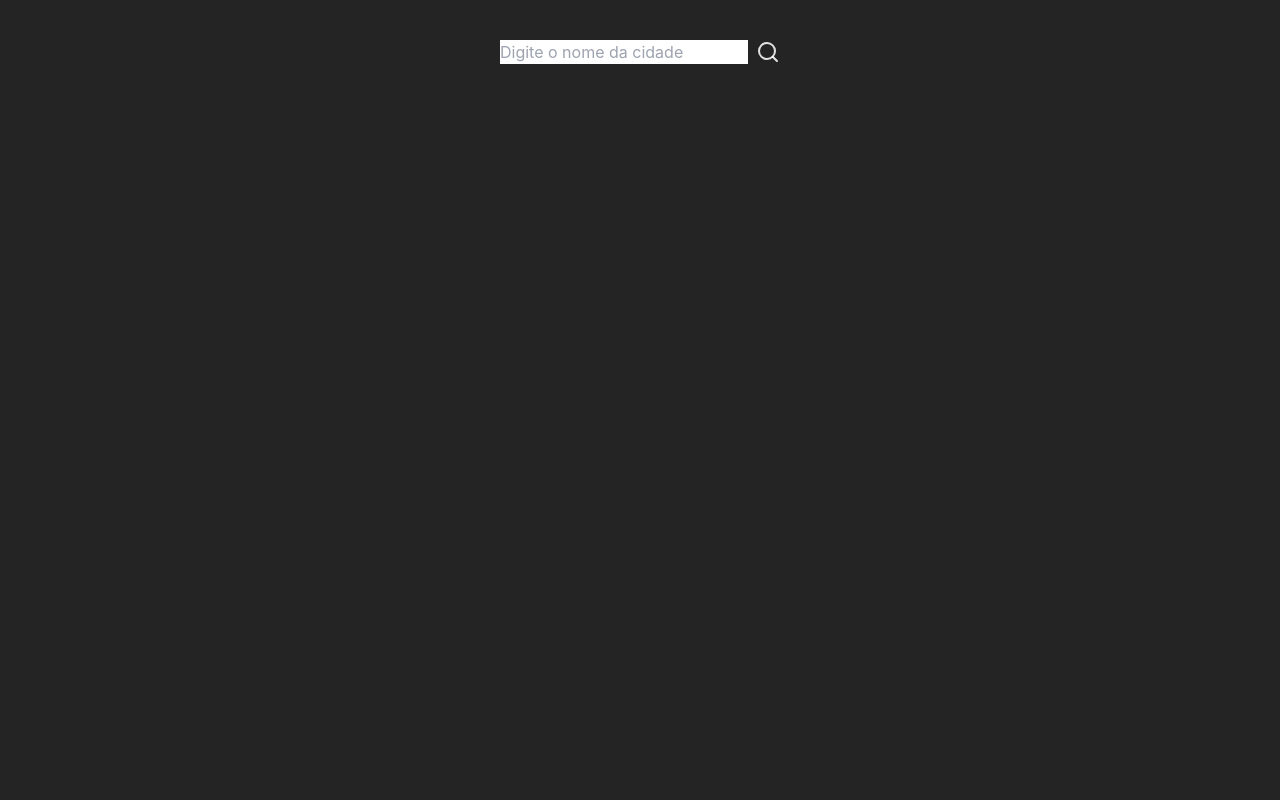
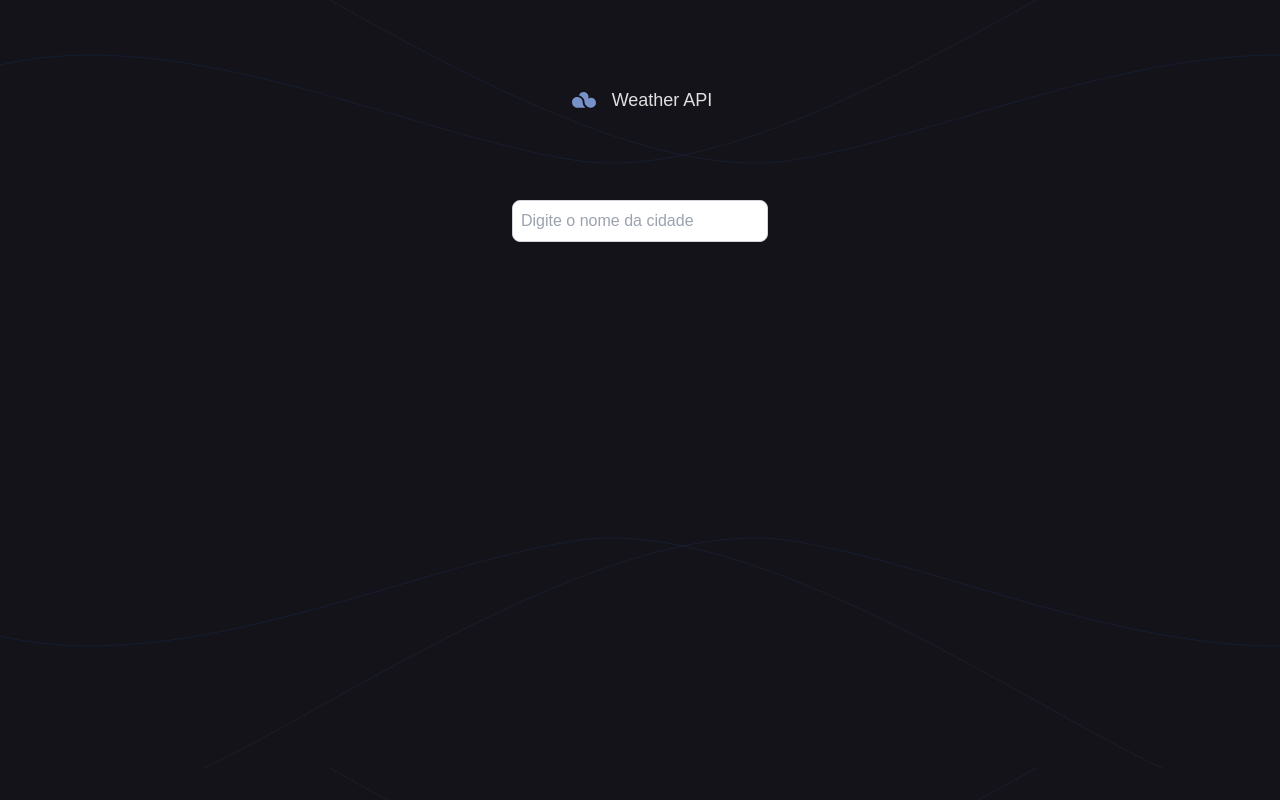
Before and after one commit to cleitson/previsaoDoTempo, a React (Vite) app: page / in a window 1280 px wide. Built offline with nearby package versions, Linux system fonts and the light colour scheme; no server answers.

Commit message:
refactor: componetizando a pagina

```diff
--- a/package.json
+++ b/package.json
@@ -12,7 +12,8 @@
   "dependencies": {
     "lucide-react": "^0.358.0",
     "react": "^18.2.0",
-    "react-dom": "^18.2.0"
+    "react-dom": "^18.2.0",
+    "react-router-dom": "^7.0.1"
   },
   "devDependencies": {
     "@types/react": "^18.2.56",
--- a/src/App.tsx
+++ b/src/App.tsx
@@ -1,62 +1,11 @@
-import { useState } from 'react'
-import { Search } from 'lucide-react';
-import { searchCities, getWeatherByCity, getForecastByCity } from './helpers/weatherApi'
-import { Forecast, SearchByCity, WeatherByCity } from './types'
-import ListCity from './components/ListCities/ListCity';
-
-
+import { Route, Routes } from 'react-router-dom'
+import Home from './pages/Home'
 function App() {
-  const [search, setSearch] = useState('');
-  const [cities, setCities] = useState<SearchByCity[]>([]);
-  const [showCities, setShowCities] = useState<boolean>(false);
-  const [weatherCity, setWeatherCity] = useState<WeatherByCity>();
-  const [forecast, setForecast] = useState<Forecast[]>([]);
-
-  const handleSearch = async (cityURL: string) => {
-    const res = await searchCities(cityURL);
-    setCities(res);
-    setShowCities(true);
-    setSearch('');
-  };
-
-  const handleSearchByCity = async (cityURL: string) => {
-    const resPromise = getWeatherByCity(cityURL);
-    const dataPromise = getForecastByCity(cityURL);
-    const [res, data] = await Promise.all([resPromise, dataPromise]);
-    setWeatherCity(res);
-    setForecast(data);
-    setShowCities(false);
-    console.log(res, data);
-
-  }
 
   return (
-    <main className='flex flex-col items-center'>
-      <div className='flex m-5 p-5 gap-2'>
-        <input
-          type="text"
-          onChange={(e) => setSearch(e.target.value)}
-          value={search}
-          placeholder='Digite o nome da cidade'
-        />
-        <button onClick={() => handleSearch(search)}><Search /></button>
-      </div>
-      { showCities && <ListCity cities={cities} byCity={handleSearchByCity} />}
-      <div>
-        {
-          weatherCity && (
-            <div>
-              <h2>{weatherCity.name}</h2>
-              <h3>{weatherCity.country}</h3>
-              <h3>{weatherCity.temp}°C</h3>
-              <h3>{weatherCity.condition}</h3>
-              <img src={weatherCity.icon} alt={weatherCity.condition} />
-              <a href={weatherCity.url}>Detalhes</a>
-            </div>
-          )
-        }
-      </div>
-    </main>
+    <Routes>
+      <Route path='/' element={<Home />} />
+    </Routes>
   )
 }
 
--- /dev/null
+++ b/src/components/SearchBar/SearchBar.tsx
@@ -0,0 +1,66 @@
+import { useState } from 'react'
+import { Search } from 'lucide-react';
+import { searchCities, getWeatherByCity, getForecastByCity } from '../../helpers/weatherApi'
+import { Forecast, SearchByCity, WeatherByCity } from '../../types'
+import ListCity from '../ListCities/ListCity';
+
+
+function SearchBar() {
+
+  const [search, setSearch] = useState('');
+  const [cities, setCities] = useState<SearchByCity[]>([]);
+  const [showCities, setShowCities] = useState<boolean>(false);
+  const [weatherCity, setWeatherCity] = useState<WeatherByCity>();
+  const [forecast, setForecast] = useState<Forecast[]>([]);
+
+  const handleSearch = async (cityURL: string) => {
+    const res = await searchCities(cityURL);
+    setCities(res);
+    setShowCities(true);
+    setSearch('');
+  };
+
+  const handleSearchByCity = async (cityURL: string) => {
+    const resPromise = getWeatherByCity(cityURL);
+    const dataPromise = getForecastByCity(cityURL);
+    const [res, data] = await Promise.all([resPromise, dataPromise]);
+    setWeatherCity(res);
+    setForecast(data);
+    setShowCities(false);
+    console.log(res, data);
+
+  }
+  return (
+    <>
+    <div className="relative w-64">
+        <input
+          type="text"
+          className="pr-10 p-2 w-full border border-gray-300 rounded-lg focus:ring-2 focus:ring-blue-500 focus:outline-none"
+          onChange={(e) => setSearch(e.target.value)}
+          value={search}
+          placeholder='Digite o nome da cidade'
+        />
+        <span className="absolute inset-y-0 right-0 flex items-center pr-3">
+          <button onClick={() => handleSearch(search)}><Search /></button>
+        </span>
+      </div>
+    {showCities && <ListCity cities={cities} byCity={handleSearchByCity} />}
+    <div>
+      {
+        weatherCity && (
+          <div>
+            <h2>{weatherCity.name}</h2>
+            <h3>{weatherCity.country}</h3>
+            <h3>{weatherCity.temp}°C</h3>
+            <h3>{weatherCity.condition}</h3>
+            <img src={weatherCity.icon} alt={weatherCity.condition} />
+            <a href={weatherCity.url}>Detalhes</a>
+          </div>
+        )
+      }
+    </div>
+    </>
+  )
+}
+
+export default SearchBar
--- /dev/null
+++ b/src/pages/Home.tsx
@@ -0,0 +1,16 @@
+import SearchBar from "../components/SearchBar/SearchBar"
+import logo from '../../public/logo.svg';
+
+function Home() {
+  return (
+    <main className='flex flex-col items-center h-screen font-sans bg-imagebackground'>
+      <div className='flex items-center gap-3 text-lg h-1/4'>
+        <img src={logo}></img>
+        <h1>Weather API</h1>
+      </div>
+      <SearchBar />
+    </main>
+  )
+}
+
+export default Home
--- a/tailwind.config.js
+++ b/tailwind.config.js
@@ -6,6 +6,14 @@ export default {
   ],
   theme: {
     extend: {},
+    fontFamily: {
+      'sans': ['"Nunito Sans"', 'sans-serif'],
+      'serif': ['"Merriweather"', 'serif'],
+      'mono': ['"Fira Code"'],
+    },
+    backgroundImage: {
+      'imagebackground': "url('../public/Background.svg')",
+    },
   },
   plugins: [],
 }
```
Also changed, not shown: src/main.tsx (+4 -3 lines), public/Background.svg (added), 1 other file (tests, documents, lock files or other folders).
